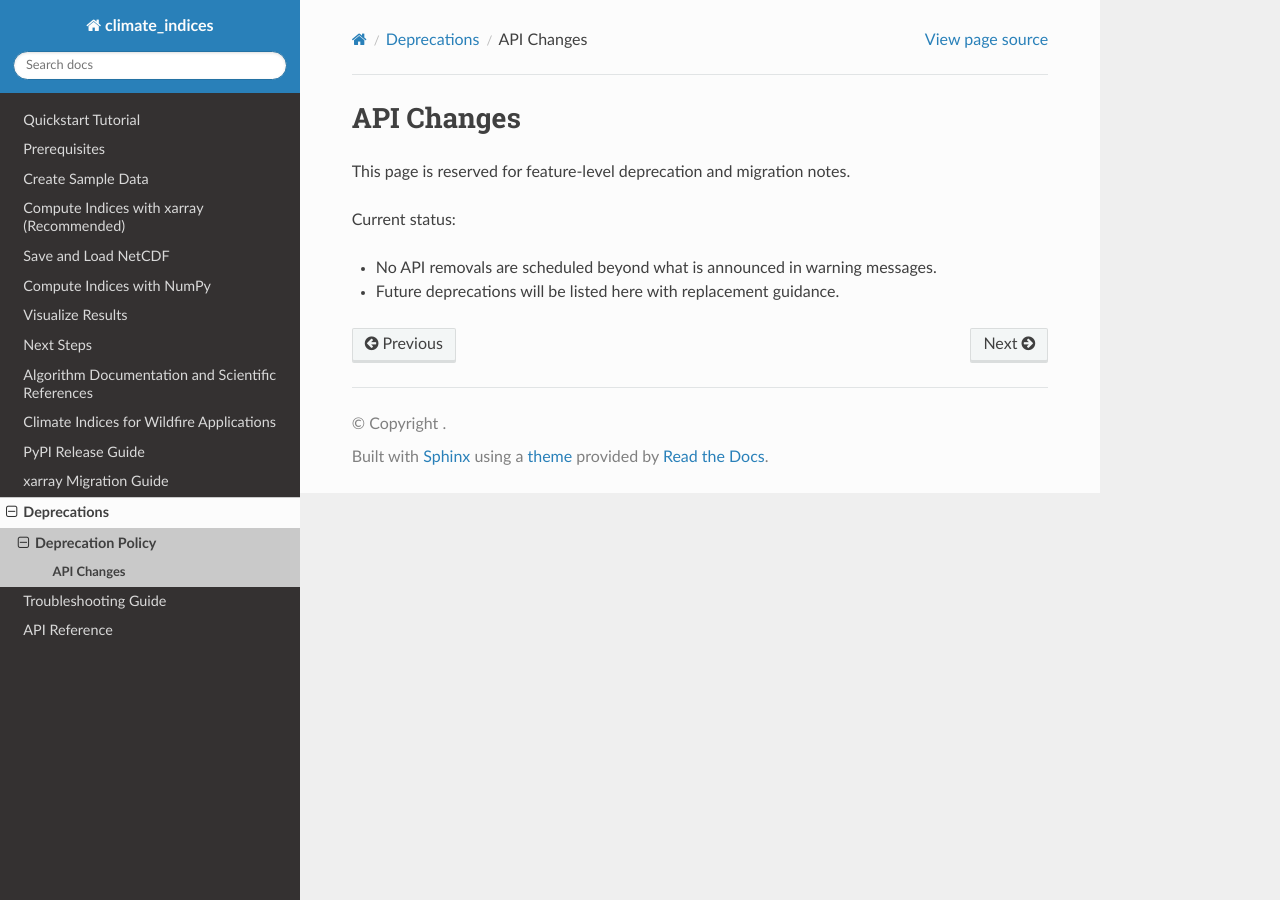
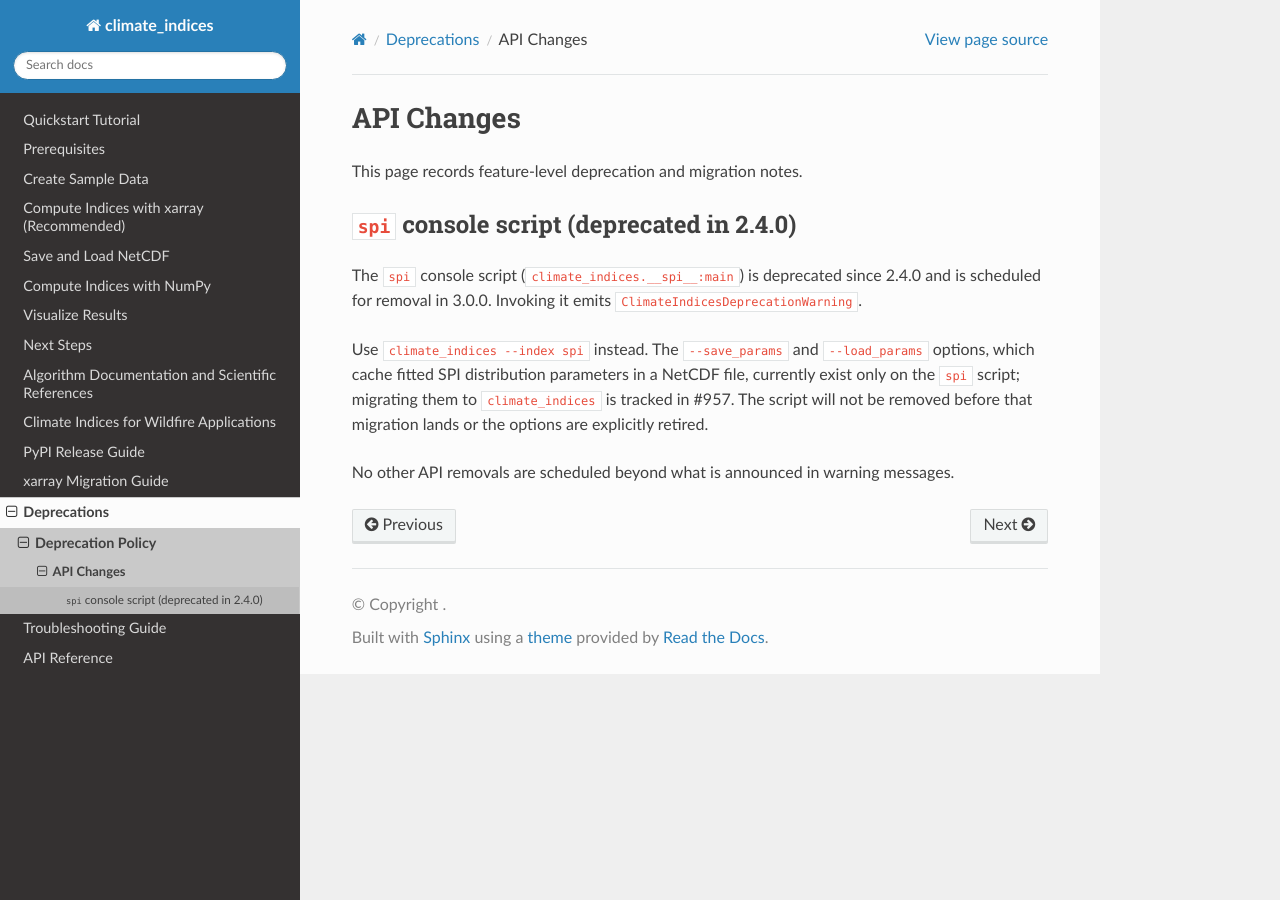
Before and after one commit to monocongo/climate_indices, a Sphinx documentation site: the page built from docs/deprecations/api-changes.rst, in a window 1280 px wide. Built offline with Sphinx 7.4.7 and the Read the Docs theme 3.1.0, drawn with Linux system fonts in a browser that asks for light colours.

Commit message:
chore(cli): deprecate the legacy spi console script
The 'spi' console script is superseded by 'climate_indices --index spi'. It emits ClimateIndicesDeprecationWarning as of 2.4.0 and is scheduled for removal in 3.0.0. Distribution-parameter caching (--save_params/--load_params) has no equivalent in the main CLI yet; migration or retirement is tracked in #957.

Refs #919

```diff
--- a/docs/deprecations/api-changes.rst
+++ b/docs/deprecations/api-changes.rst
@@ -1,9 +1,20 @@
 API Changes
 ===========
 
-This page is reserved for feature-level deprecation and migration notes.
+This page records feature-level deprecation and migration notes.
 
-Current status:
+``spi`` console script (deprecated in 2.4.0)
+-------------------------------------------
 
-- No API removals are scheduled beyond what is announced in warning messages.
-- Future deprecations will be listed here with replacement guidance.
+The ``spi`` console script (``climate_indices.__spi__:main``) is deprecated
+since 2.4.0 and is scheduled for removal in 3.0.0. Invoking it emits
+``ClimateIndicesDeprecationWarning``.
+
+Use ``climate_indices --index spi`` instead. The ``--save_params`` and
+``--load_params`` options, which cache fitted SPI distribution parameters in a
+NetCDF file, currently exist only on the ``spi`` script; migrating them to
+``climate_indices`` is tracked in #957. The script will not be removed before
+that migration lands or the options are explicitly retired.
+
+No other API removals are scheduled beyond what is announced in warning
+messages.
```
Also changed, not shown: docs/index.md (+2 -2 lines), docs/index.rst (+6 -4 lines), 2 other files.
